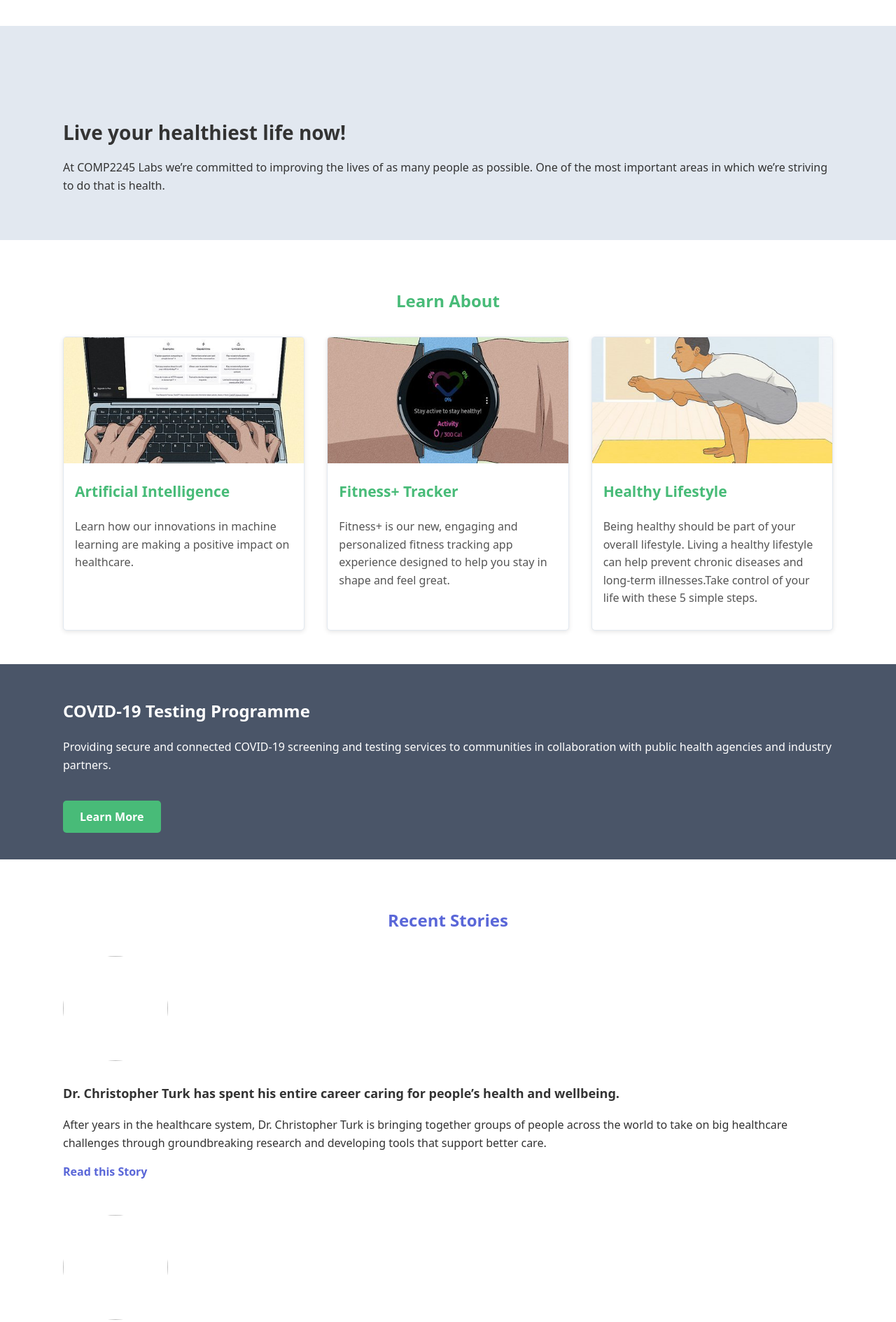
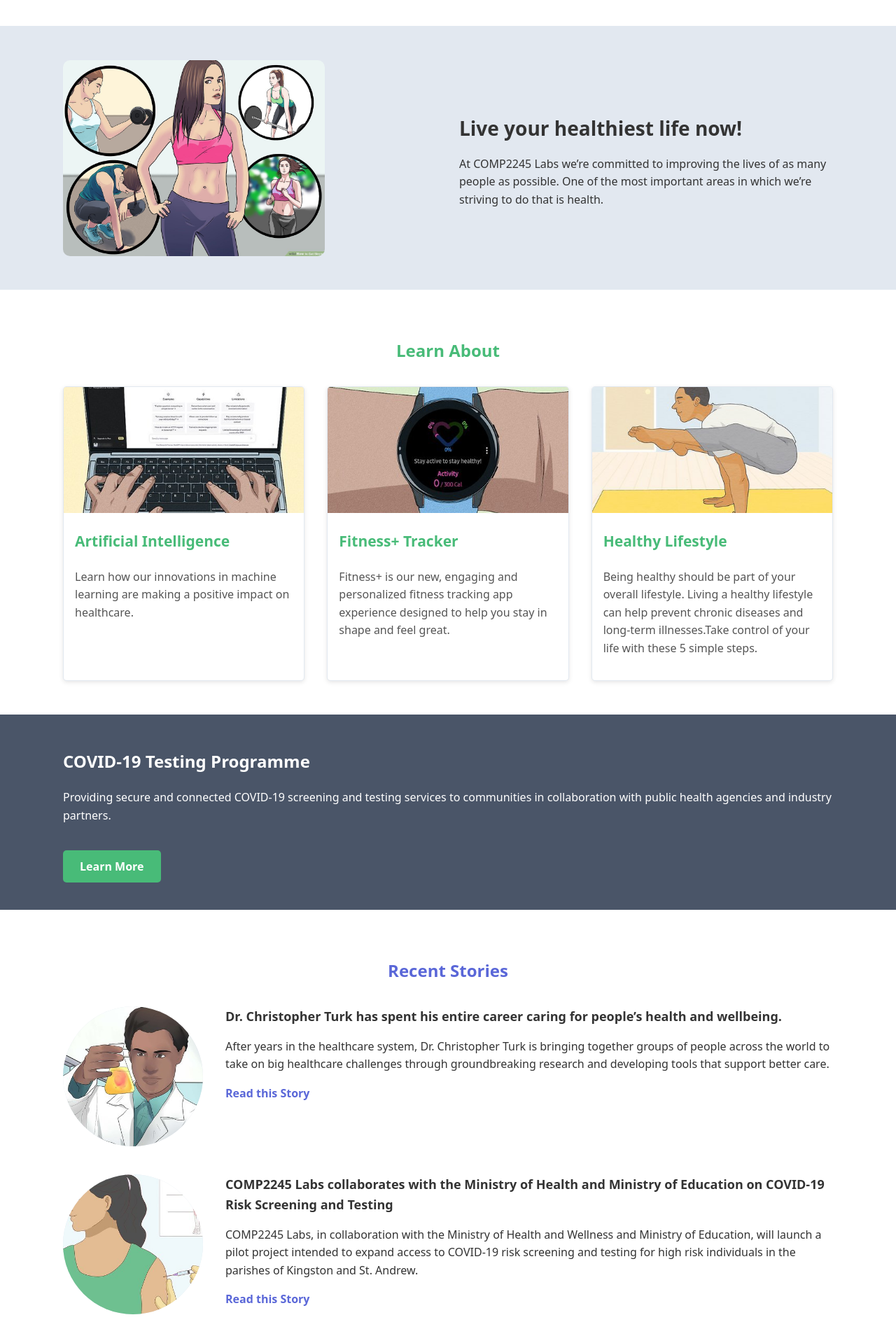
Before and after one commit to Dan-Dazzell/comp2245-project1, a plain HTML site: page index.html in a window 1280 px wide. Shown: the part 101-1990 px from the top of the page at 70% size. Drawn offline with Linux system fonts and the light colour scheme.

Commit message:
Finishing everything now

```diff
--- a/index.html
+++ b/index.html
@@ -26,7 +26,7 @@
         <section class="overview-hero">
             <div class="container">
                 <div class="overview-hero-image">
-                    <img src="#" alt="">
+                    <img src="strent.jpg" alt="">
                 </div>
                 <div class="overview-hero-text">
                     <h2>Live  your healthiest life now!</h2>
@@ -77,7 +77,7 @@
             <div class="container">
                 <h2>Recent Stories</h2>
                 <article>
-                    <img src="" alt="">
+                    <img src="doc.jpg" alt="">
                     <div class="article-body">
                         <h3>Dr. Christopher Turk has spent his entire career caring for people’s health and wellbeing.</h3>
                         <p>After years in the healthcare system, Dr. Christopher Turk is bringing together groups of people across the world to take on big healthcare challenges through groundbreaking research and developing tools that support better care.</p>
@@ -85,7 +85,7 @@
                     </div>
                 </article>
                 <article>
-                    <img src="" alt="">
+                    <img src="covid.jpg" alt="" sizes="100, 100">
                     <div class="article-body">
                         <h3>COMP2245 Labs collaborates with the Ministry of Health and Ministry of Education on COVID-19 Risk Screening and Testing</h3>
                         <p>COMP2245 Labs, in collaboration with the Ministry of Health and Wellness and Ministry of Education, will launch a pilot project intended to expand access to COVID-19 risk screening and testing for high risk individuals in the parishes of Kingston and St. Andrew.</p>
--- a/styles.css
+++ b/styles.css
@@ -44,7 +44,6 @@
   color: #5A67D8;
 }
 
-
 .overview-hero {
   background-color: #E2E8F0;
   padding: 3rem 0;
@@ -52,28 +51,33 @@
 
 .overview-hero .container {
   display: flex;
-  flex-wrap: wrap;
   align-items: center;
+  justify-content: space-between;
   gap: 2rem;
+  flex-wrap: nowrap;
+}
+
+.overview-hero-image, .overview-hero-text {
+  flex: 1;
 }
 
 .overview-hero-image img {
-  max-width: 100%;
+  width: 70%;
+  height: auto;
   border-radius: 10px;
+  display: block;
 }
 
 .overview-hero-text h2 {
   font-size: 28px;
   margin-bottom: 1rem;
+  font-weight: 700;
 }
 
 .overview-hero-text p {
   font-size: 16px;
   color: #333;
 }
-
-
-
 
 .learn-about {
   padding: 3rem 0;
@@ -120,7 +124,6 @@
   color: #555;
 }
 
-/* ===== COVID-19 Testing Section ===== */
 .testing {
   background-color: #4A5568;
   color: white;
@@ -148,7 +151,6 @@
   font-weight: bold;
 }
 
-
 .stories {
   padding: 3rem 0;
 }
@@ -161,28 +163,45 @@
 
 .stories article {
   display: flex;
-  flex-wrap: wrap;
   align-items: flex-start;
+  justify-content: flex-start;
   gap: 2rem;
-  margin-bottom: 2rem;
+  margin-bottom: 2.5rem;
 }
 
 .stories img {
-  width: 150px;
-  height: 150px;
+  width: 200px;
+  height: 200px;
   border-radius: 50%;
   object-fit: cover;
+  flex-shrink: 0;
+  background-color: #E2E8F0;
 }
 
-.stories h3 {
+.article-body {
+  flex: 1;
+}
+
+.article-body h3 {
   font-size: 18px;
   margin-top: 0;
+  margin-bottom: 1rem;
+  font-weight: bold;
 }
 
-.stories a {
+.article-body p {
+  margin-bottom: 1rem;
+  color: #333;
+}
+
+.article-body a {
   color: #5A67D8;
   text-decoration: none;
   font-weight: bold;
+}
+
+.article-body a:hover {
+  text-decoration: underline;
 }
 
 .newsletter {
@@ -225,3 +244,26 @@
   padding: 1rem 0;
   font-size: 14px;
 }
+
+@media (max-width: 768px) {
+  .overview-hero .container,
+  .testing .container,
+  .stories article {
+    flex-direction: column;
+    text-align: center;
+  }
+
+  .overview-hero-image img {
+    max-width: 80%;
+    margin: 0 auto;
+  }
+
+  .stories img {
+    margin: 0 auto 1rem;
+  }
+
+  .newsletter .form-group {
+    display: block;
+    margin: 0 0 1rem 0;
+  }
+}
```
Also changed, not shown: covid.jpg (added), doc.jpg (added), strent.jpg (added).
